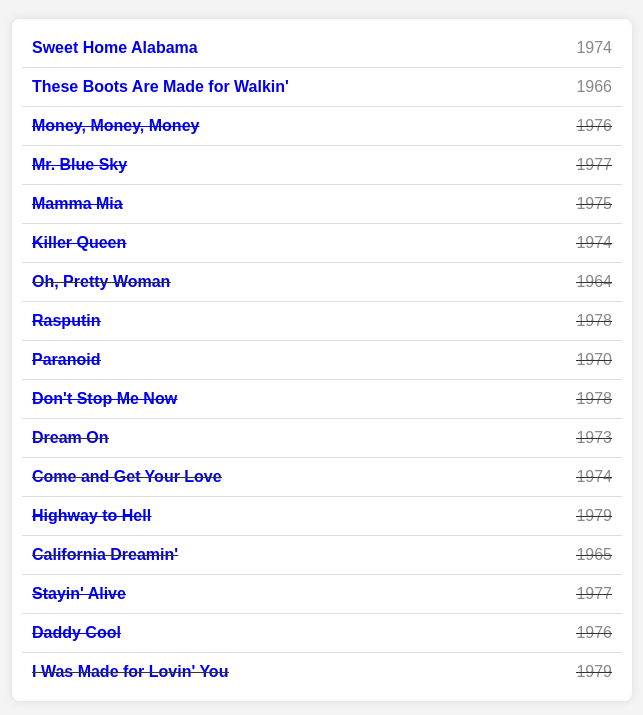
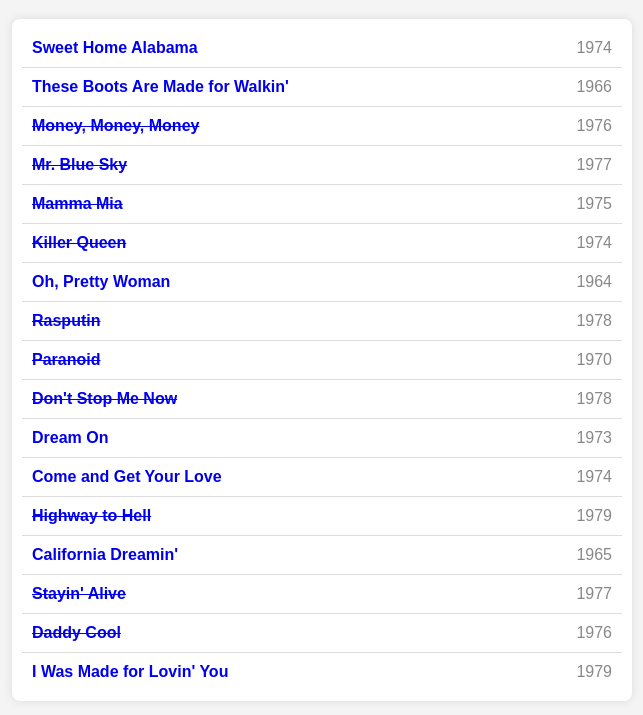
Before and after one commit to MrGav4ik/yoga, a plain HTML site: page songs.html in a window 1280 px wide. Shown: the part 81-796 px from the top of the page, without its empty margins (318-961 px from the left). Drawn offline with Linux system fonts and the light colour scheme.

Commit message:
Update songs.html

```diff
--- a/songs.html
+++ b/songs.html
@@ -56,19 +56,19 @@
             <span class="song-year">1966</span>
         </div>
         <div class="playlist-item">
-            <span class="song-title"><a href="https://open.spotify.com/track/3lKN03PDeBnXZS7sDukRBt?si=995db7b159c24bf5"><s>Money, Money, Money</a></span>
+            <span class="song-title"><a href="https://open.spotify.com/track/3lKN03PDeBnXZS7sDukRBt?si=995db7b159c24bf5"><s>Money, Money, Money</s></a></span>
             <span class="song-year">1976</span>
         </div>
         <div class="playlist-item">
-            <span class="song-title"><a href="https://open.spotify.com/track/2RlgNHKcydI9sayD2Df2xp?si=1192a6c8685a4a85"><s>Mr. Blue Sky</a></span>
+            <span class="song-title"><a href="https://open.spotify.com/track/2RlgNHKcydI9sayD2Df2xp?si=1192a6c8685a4a85"><s>Mr. Blue Sky</s></a></span>
             <span class="song-year">1977</span>
         </div>
         <div class="playlist-item">
-            <span class="song-title"><a href="https://open.spotify.com/track/2TxCwUlqaOH3TIyJqGgR91?si=6381ea9234af4f4a"><s>Mamma Mia</a></span>
+            <span class="song-title"><a href="https://open.spotify.com/track/2TxCwUlqaOH3TIyJqGgR91?si=6381ea9234af4f4a"><s>Mamma Mia</s></a></span>
             <span class="song-year">1975</span>
         </div>
         <div class="playlist-item">
-            <span class="song-title"><a href="https://open.spotify.com/track/4cIPLtg1avt2Jm3ne9S1zy?si=b7f9601e7f4843b7"><s>Killer Queen</a></span>
+            <span class="song-title"><a href="https://open.spotify.com/track/4cIPLtg1avt2Jm3ne9S1zy?si=b7f9601e7f4843b7"><s>Killer Queen</s></a></span>
             <span class="song-year">1974</span>
         </div>
         <div class="playlist-item">
@@ -76,15 +76,15 @@
             <span class="song-year">1964</span>
         </div>
         <div class="playlist-item">
-            <span class="song-title"><a href="https://open.spotify.com/track/67hbP9PFQZrb4XZc3TzB0s?si=2e434d3dea80443d"><s>Rasputin</a></span>
+            <span class="song-title"><a href="https://open.spotify.com/track/67hbP9PFQZrb4XZc3TzB0s?si=2e434d3dea80443d"><s>Rasputin</s></a></span>
             <span class="song-year">1978</span>
         </div>
         <div class="playlist-item">
-            <span class="song-title"><a href="https://open.spotify.com/track/3Jnxngdff0lVu2rza1GVx6?si=1264aae362434d70"><s>Paranoid</a></span>
+            <span class="song-title"><a href="https://open.spotify.com/track/3Jnxngdff0lVu2rza1GVx6?si=1264aae362434d70"><s>Paranoid</s></a></span>
             <span class="song-year">1970</span>
         </div>
         <div class="playlist-item">
-            <span class="song-title"><a href="https://open.spotify.com/track/5T8EDUDqKcs6OSOwEsfqG7?si=000fd09784b7494a"><s>Don't Stop Me Now</a></span>
+            <span class="song-title"><a href="https://open.spotify.com/track/5T8EDUDqKcs6OSOwEsfqG7?si=000fd09784b7494a"><s>Don't Stop Me Now</s></a></span>
             <span class="song-year">1978</span>
         </div>
         <div class="playlist-item">
@@ -96,7 +96,7 @@
             <span class="song-year">1974</span>
         </div>
         <div class="playlist-item">
-            <span class="song-title"><a href="https://open.spotify.com/track/2zYzyRzz6pRmhPzyfMEC8s"><s>Highway to Hell</a></span>
+            <span class="song-title"><a href="https://open.spotify.com/track/2zYzyRzz6pRmhPzyfMEC8s"><s>Highway to Hell</s></a></span>
             <span class="song-year">1979</span>
         </div>
         <div class="playlist-item">
@@ -104,11 +104,11 @@
             <span class="song-year">1965</span>
         </div>
         <div class="playlist-item">
-            <span class="song-title"><a href="https://open.spotify.com/track/4UDmDIqJIbrW0hMBQMFOsM?si=ca762eac16764c52"><s>Stayin' Alive</a></span>
+            <span class="song-title"><a href="https://open.spotify.com/track/4UDmDIqJIbrW0hMBQMFOsM?si=ca762eac16764c52"><s>Stayin' Alive</s></a></span>
             <span class="song-year">1977</span>
         </div>
         <div class="playlist-item">
-            <span class="song-title"><a href="https://open.spotify.com/track/3WMbD1OyfKuwWDWMNbPQ4g?si=a3c5c3d3c09746bc"><s>Daddy Cool</a></span>
+            <span class="song-title"><a href="https://open.spotify.com/track/3WMbD1OyfKuwWDWMNbPQ4g?si=a3c5c3d3c09746bc"><s>Daddy Cool</s></a></span>
             <span class="song-year">1976</span>
         </div>
         <div class="playlist-item">
```
